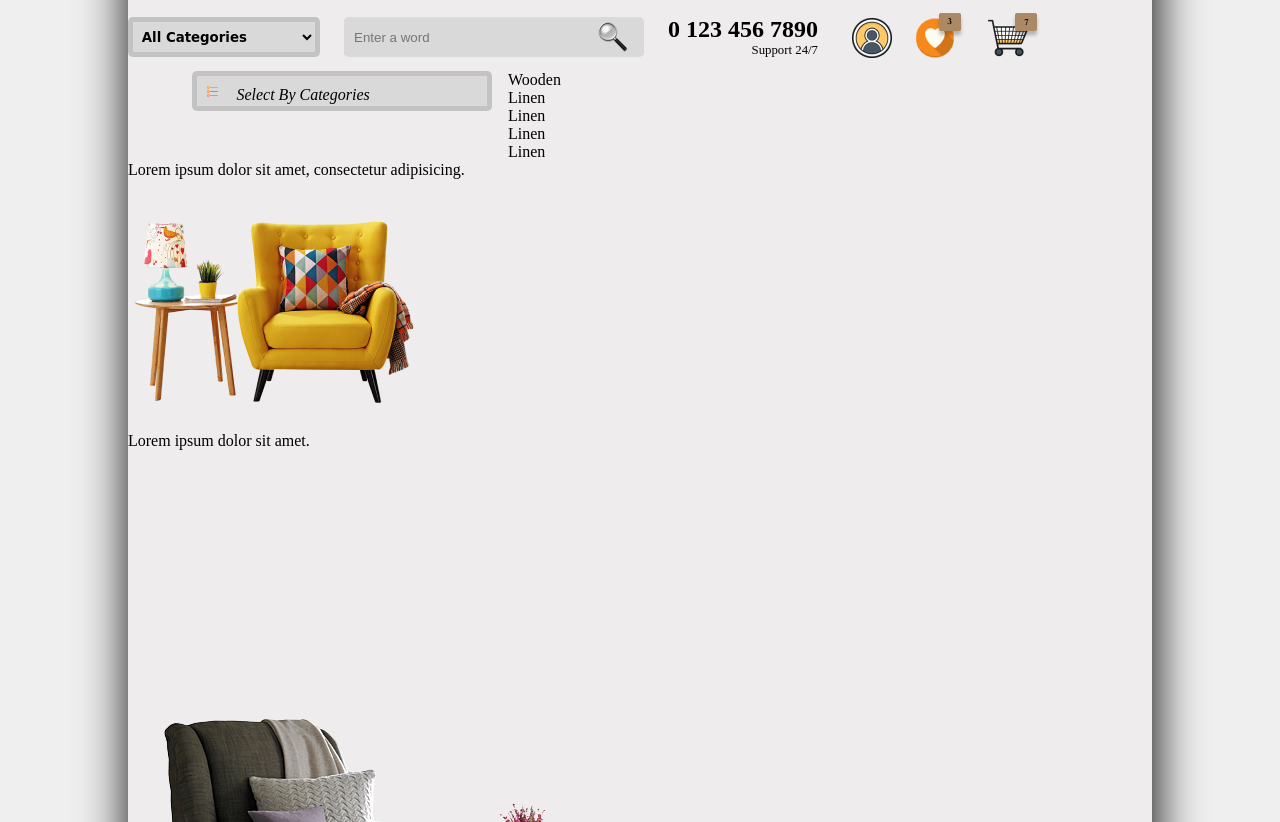
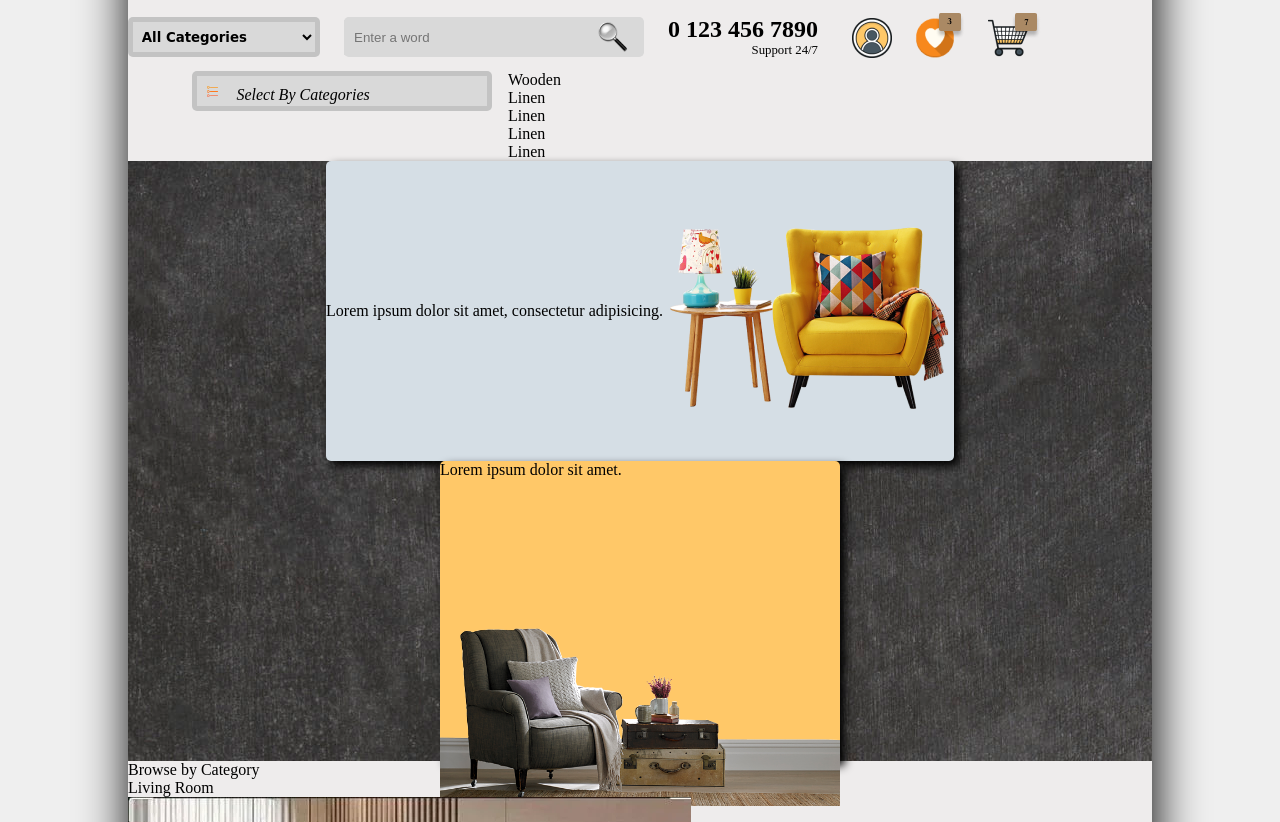
Before and after one commit to niluse/003--home-furnishing-page, a plain HTML site: page index.html in a window 1280 px wide. Shown: the part 1038-1860 px from the top of the page. Drawn offline with Linux system fonts and the light colour scheme; files whose address does not match are found by name; a web font is replaced by a local one.

Commit message:
add furniture

```diff
--- a/style.css
+++ b/style.css
@@ -110,3 +110,29 @@ select{
     display: inline-block;
     padding: 10px;
 }
+
+.furniture{
+    background-image: url(./img/stock.jpg);
+    display: flex;
+    justify-content: space-around;
+    align-items: center;
+    flex-wrap: wrap;
+}
+.furniture .essentials{
+    background-color: #d5dee5;
+    border-radius: 5px;
+    box-shadow: 5px 5px 10px ;  /* default black*/
+    display: flex;
+    align-items: center;
+    height: 300px;
+}
+.furniture .lightning{
+    background-color: #ffc868;
+    width: 400px;
+    height: 300px;
+    border-radius: 5px;
+    box-shadow: 5px 5px 10px ;
+}
+.lightning img{
+    width: 100%;
+}
```
